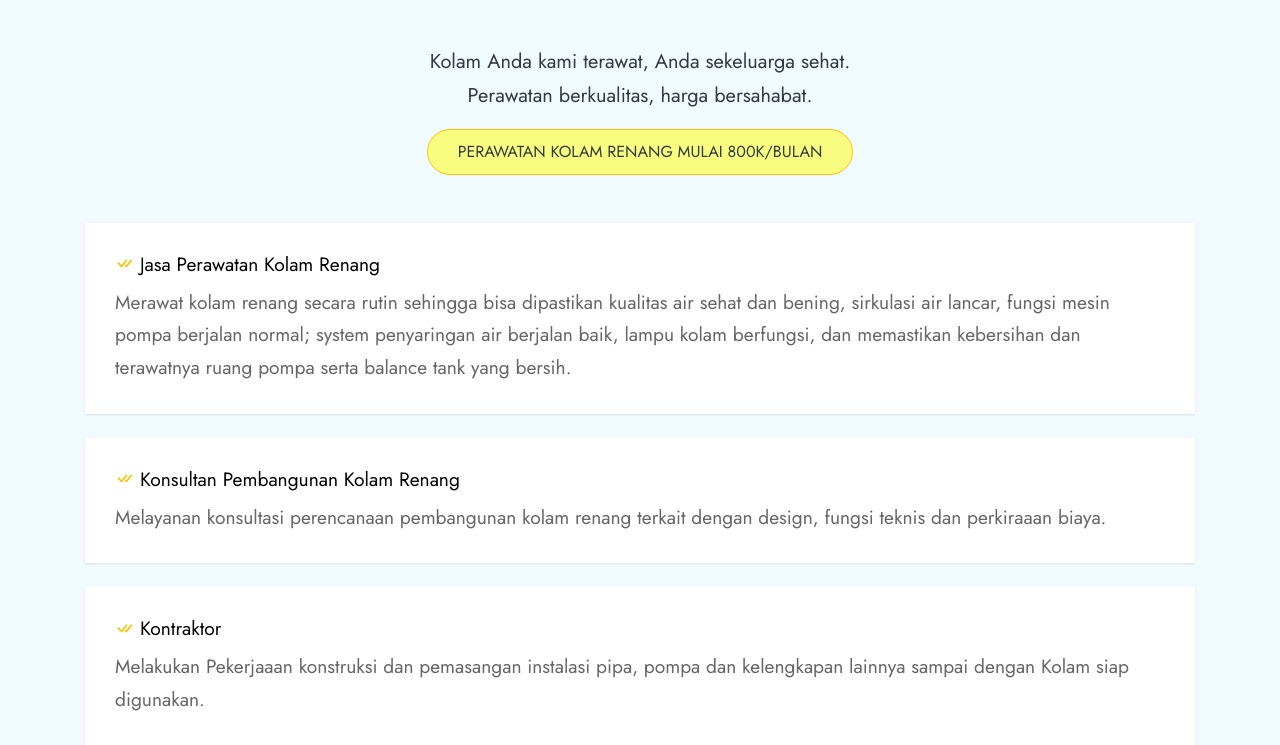
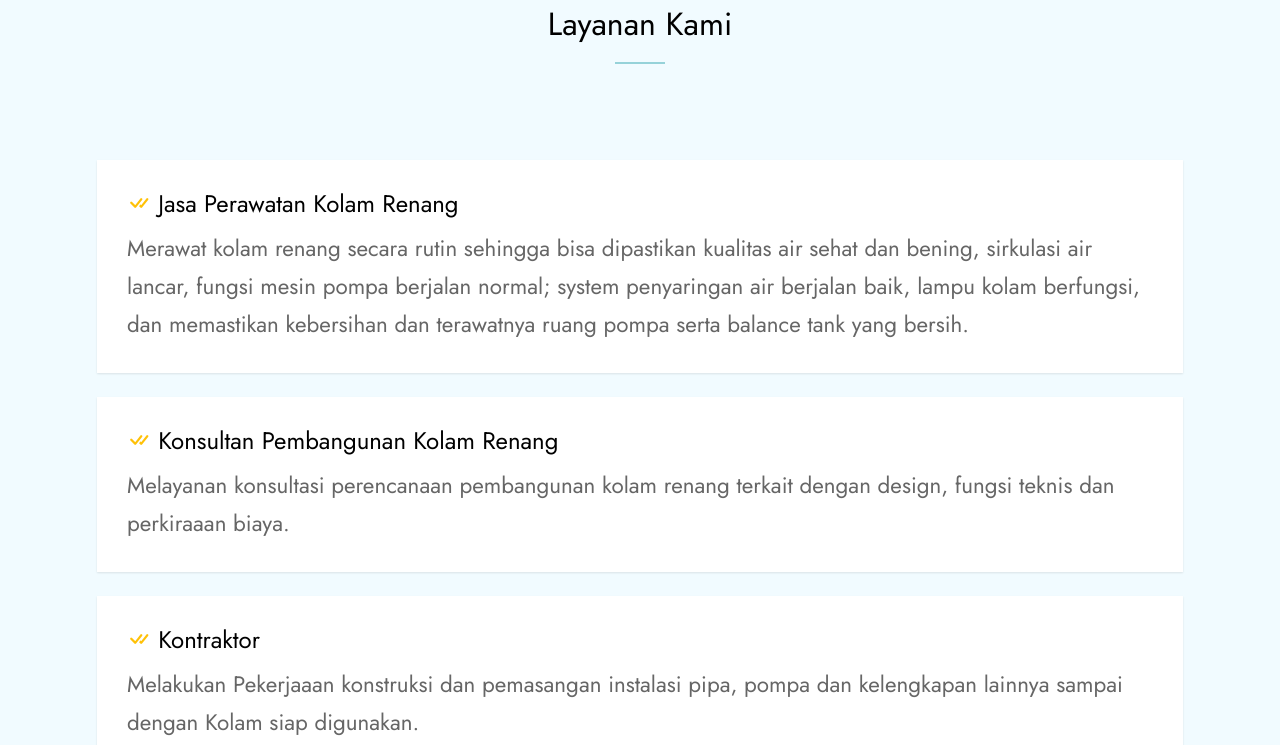
Before and after one commit to difadaulati/kolam-bening, a plain HTML site: page index.html in a window 1280 px wide. Shown: the part 2055-2800 px from the top of the page. Drawn offline with nearby package versions, Linux system fonts and the light colour scheme; animation ran at ten frames a second; files whose address does not match are found by name.

Commit message:
revisi halaman utama

```diff
--- a/css/style.css
+++ b/css/style.css
@@ -7,11 +7,15 @@ body {
   line-height: 1.7;
   color: #666666;
   font-weight: 400;
-  font-size: 1.2rem;
+  font-size: 1.4rem;
 }
 
 .about-us {
   font-family: 'Satisfy', cursive;
+  font-size: 1.5rem;
+}
+
+#services-section h3 {
   font-size: 1.5rem;
 }
 
@@ -466,7 +470,7 @@ body:after {
   margin-bottom: 0px;
   z-index: 1999;
   position: absolute;
-  top: 0;
+  top: 85vh;
   width: 100%;
   border-bottom: rgba(255, 255, 255, 0.7);
 }
--- a/index.html
+++ b/index.html
@@ -5,6 +5,9 @@
     <link rel="icon" href="images/logo-kb.png" />
     <meta charset="utf-8" />
     <meta name="viewport" content="width=device-width, initial-scale=1, shrink-to-fit=no" />
+
+    <!-- bootstrap -->
+    <link rel="stylesheet" href="https://cdn.jsdelivr.net/npm/bootstrap@5.3.2/dist/css/bootstrap.min.css">
 
     <link href="https://fonts.googleapis.com/css2?family=Jost:wght@400;700;900&display=swap" rel="stylesheet" />
     <link rel="stylesheet" href="fonts/icomoon/style.css" />
@@ -80,7 +83,7 @@
             <div class="col-12 text-start align-self-center text-intro">
               <div class="row justify-content-center">
                 <div class="col-lg-8">
-                  <!-- <h1 class="text-light" data-aos="fade-up" data-aos-delay="">Jasa Perawatan Kolam Renang</h1> -->
+                  <h1 class="text-light" data-aos="fade-up" data-aos-delay="">Jasa Perawatan Kolam Renang</h1>
                   <!-- <p class="lead text-light" data-aos="fade-up" data-aos-delay="100">Kolam Anda terawat, Anda sekeluarga sehat.<br>
                     Perawatan berkualitas, harga bersahabat.</p> -->
                   <!-- <p style="text-transform: uppercase;" class="text-warning fw-bold" data-aos="fade-up" data-aos-delay="100">Perawatan kolam renang mulai 800K/bulan</p> -->
@@ -120,9 +123,9 @@
           <div class="row">
             <div class="col-12 mb-5 position-relative text-center">
               <h2 class="section-title text-center mb-5">Layanan Kami</h2>
-              <p class="lead text-dark" data-aos="fade-up" data-aos-delay="100">Kolam Anda kami terawat, Anda sekeluarga sehat.<br>
+              <!-- <p class="lead text-dark" data-aos="fade-up" data-aos-delay="100">Kolam Anda kami terawat, Anda sekeluarga sehat.<br>
                     Perawatan berkualitas, harga bersahabat.</p>
-              <button type="button" class="btn btn-outline-warning text-dark">PERAWATAN KOLAM RENANG MULAI 800K/BULAN</button>
+              <button type="button" class="btn btn-outline-warning text-dark">PERAWATAN KOLAM RENANG MULAI 800K/BULAN</button> -->
             </div>
               <div>
               <div class="col-12 mb-4" data-aos="fade-up" data-aos-delay="">
```
